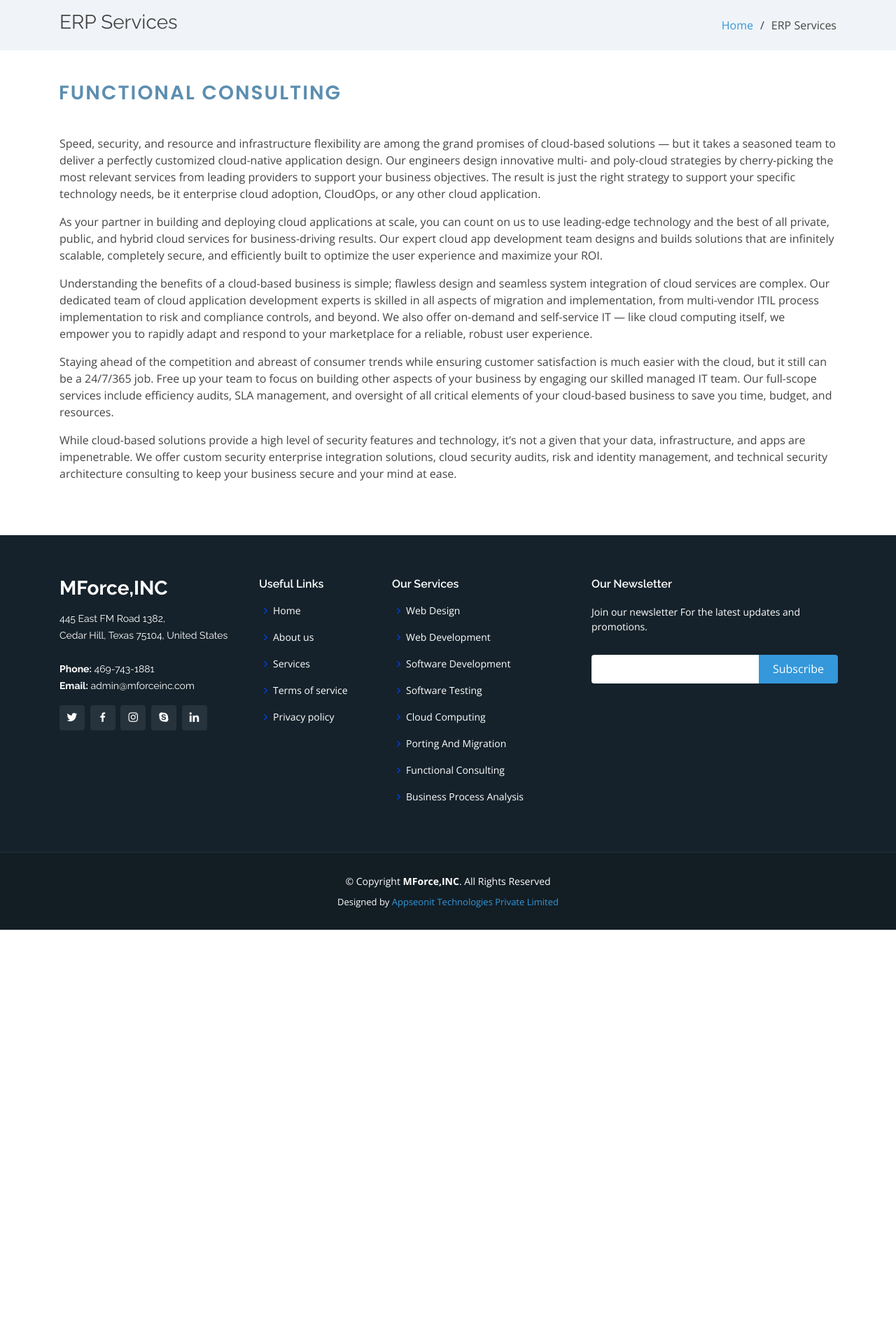
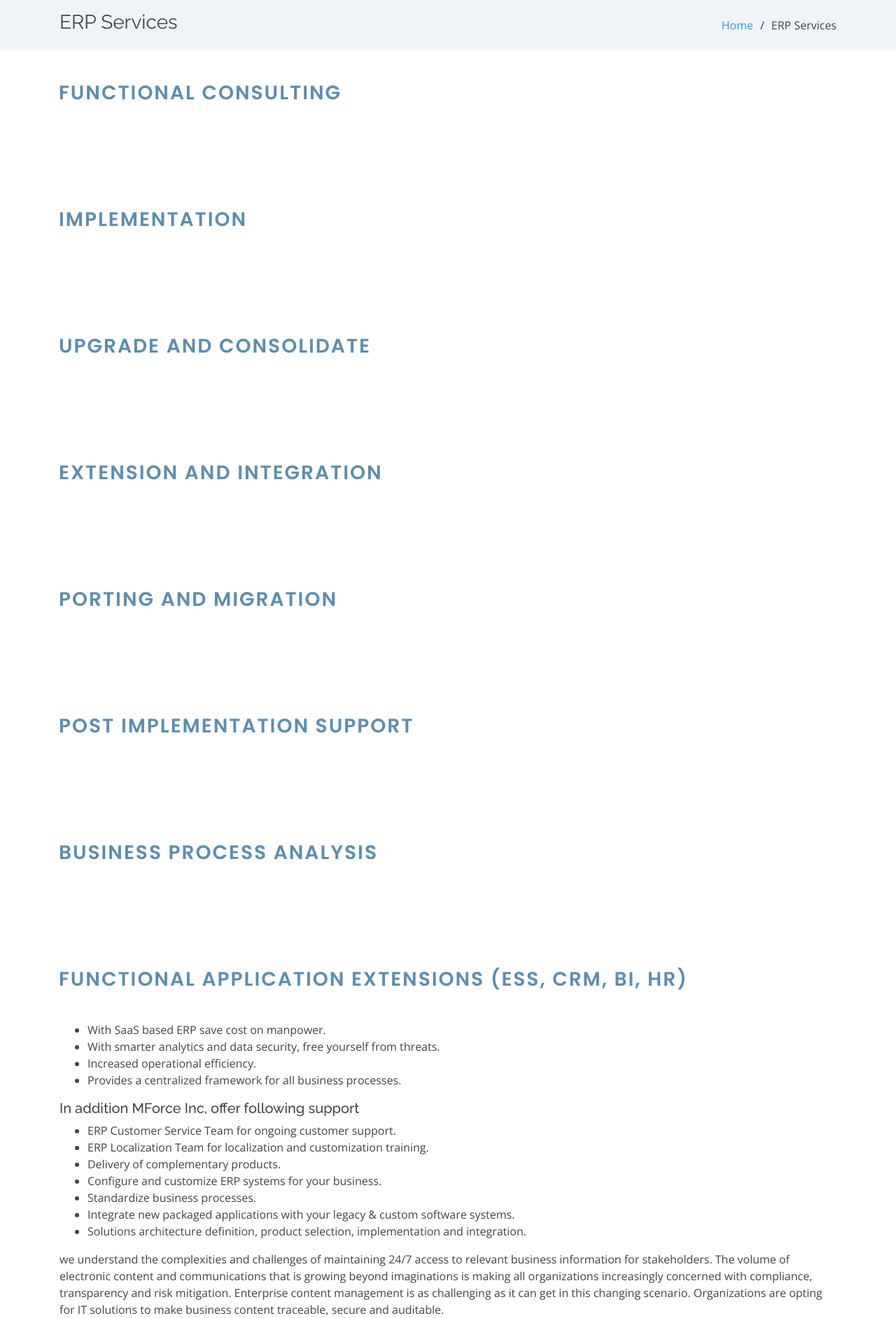
Before and after one commit to MuzaffarMohammed/mforceinc-website, a PHP site: page /pages/erpservices.html in a window 1280 px wide. Shown: the part 80-1964 px from the top of the page at 70% size. Before the commit the page ends 1409 px from the top, so only its background shows below. Run offline with PHP 8.4, Linux system fonts and the light colour scheme.

Commit message:
Changes done by Ayesha Zoha on erp services content addition

```diff
--- a/assets/css/style.css
+++ b/assets/css/style.css
@@ -1714,3 +1714,8 @@ section {
 #footer .credits a {
   transition: 0.3s;
 }
+
+.best-erp-services li{
+
+	font-weight:bold;
+}
--- a/header.js
+++ b/header.js
@@ -51,14 +51,14 @@
                     </li>
                         <li class="drop-down"><a href="#services">ERP Services</a>
                         <ul>
-                            <li><a href="${URI}erpservices.html#functional-consulting">Functional consulting</a></li>
-                            <li><a href="#">Implementation</a></li>
-                            <li><a href="#">Upgrade and Consolidate</a></li>
-                            <li><a href="#">Extension and integration</a></li>
-                            <li><a href="#">Porting and migration</a></li>
-                            <li><a href="#">Post implementation support</a></li>
-                            <li><a href="#">Business process analysis</a></li>
-                            <li><a href="#">Functional application extensions</a></li>
+                            <li><a href="${URI}erpservices.html#functional-consulting">Functional Consulting</a></li>
+                            <li><a href="${URI}erpservices.html#implementation">Implementation</a></li>
+                            <li><a href="${URI}erpservices.html#upgrade-consolidate">Upgrade and Consolidate</a></li>
+                            <li><a href="${URI}erpservices.html#extension-integration">Extension and Integration</a></li>
+                            <li><a href="${URI}erpservices.html#porting-migration">Porting and Migration</a></li>
+                            <li><a href="${URI}erpservices.html#post-implementation-support">Post Implementation Support</a></li>
+                            <li><a href="${URI}erpservices.html#business-process-analysis">Business Process Analysis</a></li>
+                            <li><a href="${URI}erpservices.html#functional-app-ext">Functional Application Extensions</a></li>
                         </ul>
                     </li>
                     <li><a href="${URI}client.html">Our Clients</a></li>
--- a/index.html
+++ b/index.html
@@ -103,7 +103,7 @@
               </div>
               <div class="card-body">
                 <h5 class="card-title"><a href="">Our Mission</a></h5>
-                <p class="card-text">Lorem ipsum dolor sit amet, consectetur elit, sed do eiusmod tempor ut labore et dolore magna aliqua. Ut enim ad minim veniam, quis nostrud exercitation ullamco laboris nisi ut aliquip ex ea commodo consequat. </p>
+                <p class="card-text">We strive to dramatically provide access to go forward catalysts for change and competently integrate market positioning testing procedures and also seamlessly supply client-centric processes while striving for technical leadership.</p>
               </div>
             </div>
           </div>
@@ -115,7 +115,7 @@
               </div>
               <div class="card-body">
                 <h5 class="card-title"><a href="">Our Plan</a></h5>
-                <p class="card-text">Sed ut perspiciatis unde omnis iste natus error sit voluptatem doloremque laudantium, totam rem aperiam, eaque ipsa quae ab illo inventore veritatis et quasi architecto beatae vitae dicta sunt explicabo. </p>
+                <p class="card-text"> We strive to dramatically provide access to go forward catalysts for change and competently integrate market positioning testing procedures and also seamlessly supply client-centric processes while striving for technical leadership. </p>
               </div>
             </div>
           </div>
@@ -127,7 +127,7 @@
               </div>
               <div class="card-body">
                 <h5 class="card-title"><a href="">Our Vision</a></h5>
-                <p class="card-text">Nemo enim ipsam voluptatem quia voluptas sit aut odit aut fugit, sed quia magni dolores eos qui ratione voluptatem sequi nesciunt Neque porro quisquam est, qui dolorem ipsum quia dolor sit amet. </p>
+                <p class="card-text">We strive to dramatically provide access to go forward catalysts for change and competently integrate market positioning testing procedures and also seamlessly supply client-centric processes while striving for technical leadership. </p>
               </div>
             </div>
           </div>
--- a/pages/erpservices.html
+++ b/pages/erpservices.html
@@ -72,29 +72,120 @@
     <div class="section-title">
         <h2>Functional Consulting</h2>
     </div>
-    <p>
-      Speed, security, and resource and infrastructure flexibility are among the grand promises of cloud-based solutions — but it takes a seasoned team to deliver a perfectly customized cloud-native application design.
-      Our engineers design innovative multi- and poly-cloud strategies by cherry-picking the most relevant services from leading providers to support your business objectives.
-      The result is just the right strategy to support your specific technology needs, be it enterprise cloud adoption, CloudOps, or any other cloud application.
-    </p>
-    <p>
-      As your partner in building and deploying cloud applications at scale, you can count on us to use leading-edge technology and the best of all private, public, and hybrid cloud services for business-driving results.
-      Our expert cloud app development team designs and builds solutions that are infinitely scalable, completely secure, and efficiently built to optimize the user experience and maximize your ROI.
-    </p>
-    <p>
-      Understanding the benefits of a cloud-based business is simple; flawless design and seamless system integration of cloud services are complex.
-      Our dedicated team of cloud application development experts is skilled in all aspects of migration and implementation, from multi-vendor ITIL process implementation to risk and compliance controls, and beyond.
-      We also offer on-demand and self-service IT — like cloud computing itself, we empower you to rapidly adapt and respond to your marketplace for a reliable, robust user experience.
-    </p>
-    <p>
-      Staying ahead of the competition and abreast of consumer trends while ensuring customer satisfaction is much easier with the cloud, but it still can be a 24/7/365 job.
-      Free up your team to focus on building other aspects of your business by engaging our skilled managed IT team.
-      Our full-scope services include efficiency audits, SLA management, and oversight of all critical elements of your cloud-based business to save you time, budget, and resources.
-    </p>
-    <p>
-      While cloud-based solutions provide a high level of security features and technology, it’s not a given that your data, infrastructure, and apps are impenetrable.
-      We offer custom security enterprise integration solutions, cloud security audits, risk and identity management, and technical security architecture consulting to keep your business secure and your mind at ease.
-  </p>
+
+</div>
+</section>
+<!-- End  Section -->
+
+<!-- =======  Section ======= -->
+<section id="implementation" class="implementation">
+  <div class="container">
+    <div class="section-title">
+        <h2>Implementation</h2>
+    </div>
+
+</div>
+</section>
+<!-- End  Section -->
+<!-- =======  Section ======= -->
+<section id="upgrade-consolidate" class="upgrade-consolidate">
+  <div class="container">
+    <div class="section-title">
+        <h2>Upgrade and Consolidate</h2>
+    </div>
+
+</div>
+</section>
+<!-- End  Section -->
+<!-- =======  Section ======= -->
+<section id="extension-integration" class="extension-integration">
+  <div class="container">
+    <div class="section-title">
+        <h2>Extension and Integration</h2>
+    </div>
+
+</div>
+</section>
+<!-- End  Section -->
+<!-- =======  Section ======= -->
+<section id="porting-migration" class="porting-migration">
+  <div class="container">
+    <div class="section-title">
+        <h2>Porting and Migration</h2>
+    </div>
+</div>
+</section>
+<!-- End  Section -->
+<!-- =======  Section ======= -->
+<section id="post-implementation-support" class="post-implementation-support">
+  <div class="container">
+    <div class="section-title">
+        <h2>Post Implementation Support</h2>
+    </div>
+</div>
+</section>
+<!-- End  Section -->
+<!-- =======  Section ======= -->
+<section id="business-process-analysis" class="business-process-analysis">
+  <div class="container">
+    <div class="section-title">
+        <h2>Business Process Analysis</h2>
+    </div>
+
+</div>
+</section>
+<!-- End  Section -->
+<!-- =======  Section ======= -->
+<section id="functional-app-ext" class="functional-app-ext">
+  <div class="container">
+    <div class="section-title">
+        <h2>Functional application extensions (ESS, CRM, BI, HR)</h2>
+    </div>
+    <ul>
+		<li>
+		   With SaaS based ERP save cost on manpower.
+		</li>
+		<li>
+		   With smarter analytics and data security, free yourself from threats.
+		</li>
+		<li>
+		   Increased operational efficiency.
+		</li>
+		<li>
+		   Provides a centralized framework for all business processes.
+		</li>
+	</ul>
+		<h5>In addition MForce Inc, offer following support</h5>
+	<ul>
+		<li>
+		   ERP Customer Service Team for ongoing customer support.
+		</li>
+		<li>
+		   ERP Localization Team for localization and customization training.
+		</li>
+		<li>
+		   Delivery of complementary products.
+		</li>
+		<li>
+		   Configure and customize ERP systems for your business.
+		</li>
+		<li>
+		   Standardize business processes.
+		</li>
+		<li>
+		   Integrate new packaged applications with your legacy & custom software systems.
+		</li>
+		<li>
+		   Solutions architecture definition, product selection, implementation and integration.
+		</li>
+	</ul>
+	<p>we understand the complexities and challenges of maintaining 24/7 access to relevant business information for stakeholders. The volume of electronic content and communications that is growing beyond imaginations is making all organizations increasingly concerned with compliance, transparency and risk mitigation. Enterprise content management is as challenging as it can get in this changing scenario. Organizations are opting for IT solutions to make business content traceable, secure and auditable.</p>
+	<h5>OUR BEST ERP SERVICES INCLUDES</h5>
+	<ul class="best-erp-services">
+		<li>SAP</li>
+		<li>HANA</li>
+		<li>ORACLE</li>
+	</ul>
 </div>
 </section>
 <!-- End  Section -->
```
